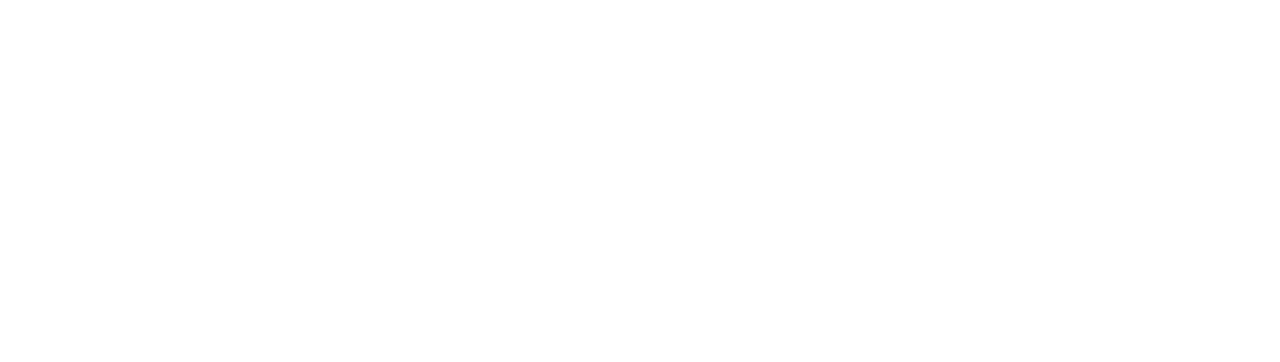
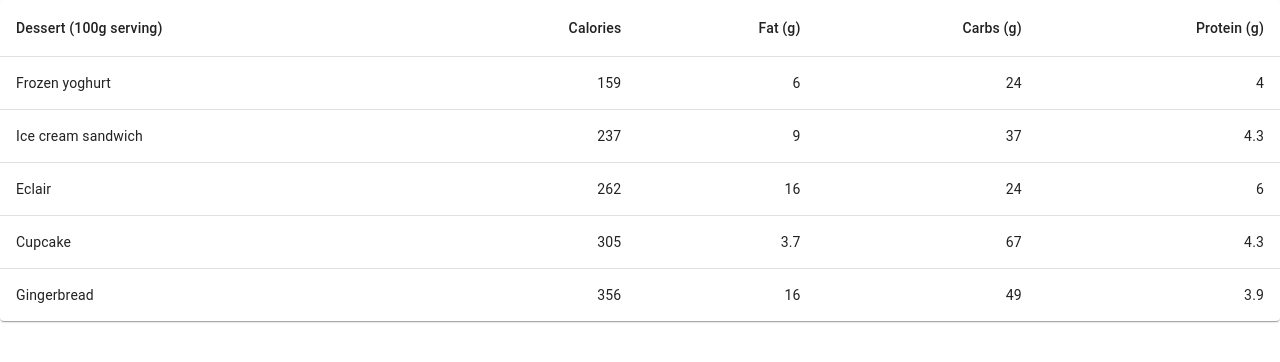
Before and after one commit to 2023KoscomTeam1/react-front, a React (Create React App) app: page /basictable in a window 1280 px wide. Before the commit this address had no page. Shown: the top 362 px of the page. Built offline with nearby package versions, Linux system fonts and the light colour scheme.

Commit message:
feat: BasicTable

```diff
--- a/src/App.js
+++ b/src/App.js
@@ -6,6 +6,7 @@
 import Detail from "./routes/Detail";
 import Issues from "./routes/Issues";
 import EPortfolio from "./components/enterprise/Portfolio";
+import BasicTable from "./components/BasicTable";
 function App() {
   return (
     <Router>
@@ -17,6 +18,7 @@
         <Route path="/user/:id" element={<MyPage />} />
         <Route path="/issues" element={<Issues />} />
         <Route path="/company/portfolio" element={<EPortfolio />} />
+        <Route path="/basictable" element={<BasicTable />} />
       </Routes>
     </Router>
   );
--- /dev/null
+++ b/src/components/BasicTable.js
@@ -0,0 +1,54 @@
+import * as React from "react";
+import Table from "@mui/material/Table";
+import TableBody from "@mui/material/TableBody";
+import TableCell from "@mui/material/TableCell";
+import TableContainer from "@mui/material/TableContainer";
+import TableHead from "@mui/material/TableHead";
+import TableRow from "@mui/material/TableRow";
+import Paper from "@mui/material/Paper";
+
+function createData(name, calories, fat, carbs, protein) {
+  return { name, calories, fat, carbs, protein };
+}
+
+const rows = [
+  createData("Frozen yoghurt", 159, 6.0, 24, 4.0),
+  createData("Ice cream sandwich", 237, 9.0, 37, 4.3),
+  createData("Eclair", 262, 16.0, 24, 6.0),
+  createData("Cupcake", 305, 3.7, 67, 4.3),
+  createData("Gingerbread", 356, 16.0, 49, 3.9),
+];
+
+export default function BasicTable() {
+  return (
+    <TableContainer component={Paper}>
+      <Table sx={{ minWidth: 650 }} aria-label="simple table">
+        <TableHead>
+          <TableRow>
+            <TableCell>Dessert (100g serving)</TableCell>
+            <TableCell align="right">Calories</TableCell>
+            <TableCell align="right">Fat&nbsp;(g)</TableCell>
+            <TableCell align="right">Carbs&nbsp;(g)</TableCell>
+            <TableCell align="right">Protein&nbsp;(g)</TableCell>
+          </TableRow>
+        </TableHead>
+        <TableBody>
+          {rows.map((row) => (
+            <TableRow
+              key={row.name}
+              sx={{ "&:last-child td, &:last-child th": { border: 0 } }}
+            >
+              <TableCell component="th" scope="row">
+                {row.name}
+              </TableCell>
+              <TableCell align="right">{row.calories}</TableCell>
+              <TableCell align="right">{row.fat}</TableCell>
+              <TableCell align="right">{row.carbs}</TableCell>
+              <TableCell align="right">{row.protein}</TableCell>
+            </TableRow>
+          ))}
+        </TableBody>
+      </Table>
+    </TableContainer>
+  );
+}
```
